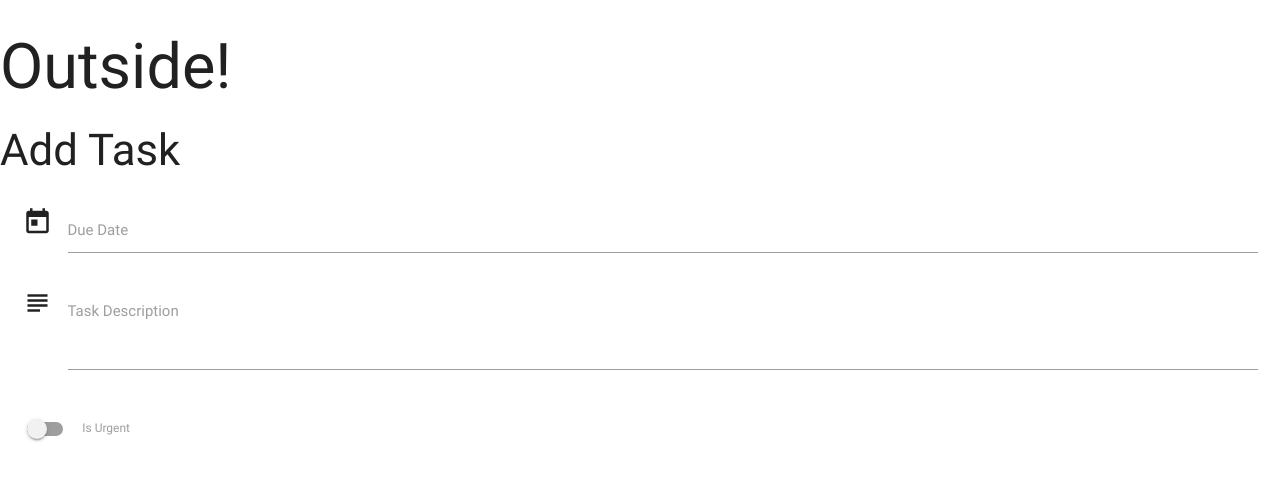
After one commit to sctlcd/task-manager, a Flask app: page /add_task in a window 1280 px wide. The commit adds this page. Shown: the top 481 px of the page. Run offline with Flask 2, Linux system fonts and the light colour scheme; some libraries are stand-ins or nearby versions.

Commit message:
small change

```diff
--- a/app.py
+++ b/app.py
@@ -19,6 +19,11 @@ def get_tasks():
     return render_template("tasks.html",tasks=mongo.db.tasks.find())
 
 
+@app.route('/add_task')
+def add_task():
+    return render_template('addtask.html')
+
+
 if __name__ == '__main__':
     app.run(host=os.environ.get('IP'),
             port=os.environ.get('PORT'),
--- /dev/null
+++ b/templates/addtask.html
@@ -0,0 +1,34 @@
+{% extends 'base.html' %}
+{% block content %}
+
+<h3>Add Task</h3>
+<div class="row">
+    <form action="" method="POST" class="col s12">
+      <div class="row" >
+        <div class="input-field col s12" id="matfix">
+          <i class="material-icons prefix">today</i>
+          <input id="due_date" name="due_date" type="text" class="datepicker">
+          <label for="icon_prefix">Due Date</label>
+        </div>
+        <div class="row">
+        <div class="input-field col s12">
+          <i class="material-icons prefix">subject</i>
+          <textarea id="task_description" name="task_description" class="materialize-textarea"></textarea>
+          <label for="icon_telephone">Task Description</label>
+        </div>
+        </div>
+        <div class="row">
+          <!-- Switch -->
+          <div class="switch">
+            <label>
+              <input id="is_urgent" name="is_urgent" type="checkbox">
+              <span class="lever"></span>
+              Is Urgent
+            </label>
+          </div>
+        </div>
+      </div>
+    </form>
+  </div>
+
+{% endblock %}
--- a/templates/base.html
+++ b/templates/base.html
@@ -1,11 +1,27 @@
 <!DOCTYPE html>
 <html lang="en">
 <head>
+  <link href="https://fonts.googleapis.com/icon?family=Material+Icons" rel="stylesheet">
+  <link rel="stylesheet"  href="https://cdnjs.cloudflare.com/ajax/libs/materialize/0.100.2/css/materialize.min.css">
 
 </head>
 <body>
   <h1>Outside!</h1>
   {% block content %}
   {% endblock %}
+
+<!-- scripts -->
+  <script src="https://cdnjs.cloudflare.com/ajax/libs/jquery/3.5.1/jquery.min.js" integrity="sha512-bLT0Qm9VnAYZDflyKcBaQ2gg0hSYNQrJ8RilYldYQ1FxQYoCLtUjuuRuZo+fjqhx/qtq/1itJ0C2ejDxltZVFg==" crossorigin="anonymous"></script>
+  <script src="https://cdnjs.cloudflare.com/ajax/libs/materialize/1.0.0/js/materialize.min.js" integrity="sha512-NiWqa2rceHnN3Z5j6mSAvbwwg3tiwVNxiAQaaSMSXnRRDh5C2mk/+sKQRw8qjV1vN4nf8iK2a0b048PnHbyx+Q==" crossorigin="anonymous"></script>
+  <script type="text/javascript">
+    $(document).ready(function(){
+      $('.collapsible').collapsible();
+
+      $('.datepicker').datepicker();
+
+      document.getElementById("matfix").addEventListener("click", function(e) {
+      	e.stopPropagation();
+    });
+  </script>
 </body>
 </html>
```
Also changed, not shown: templates/tasks.html (+15 -5 lines).
